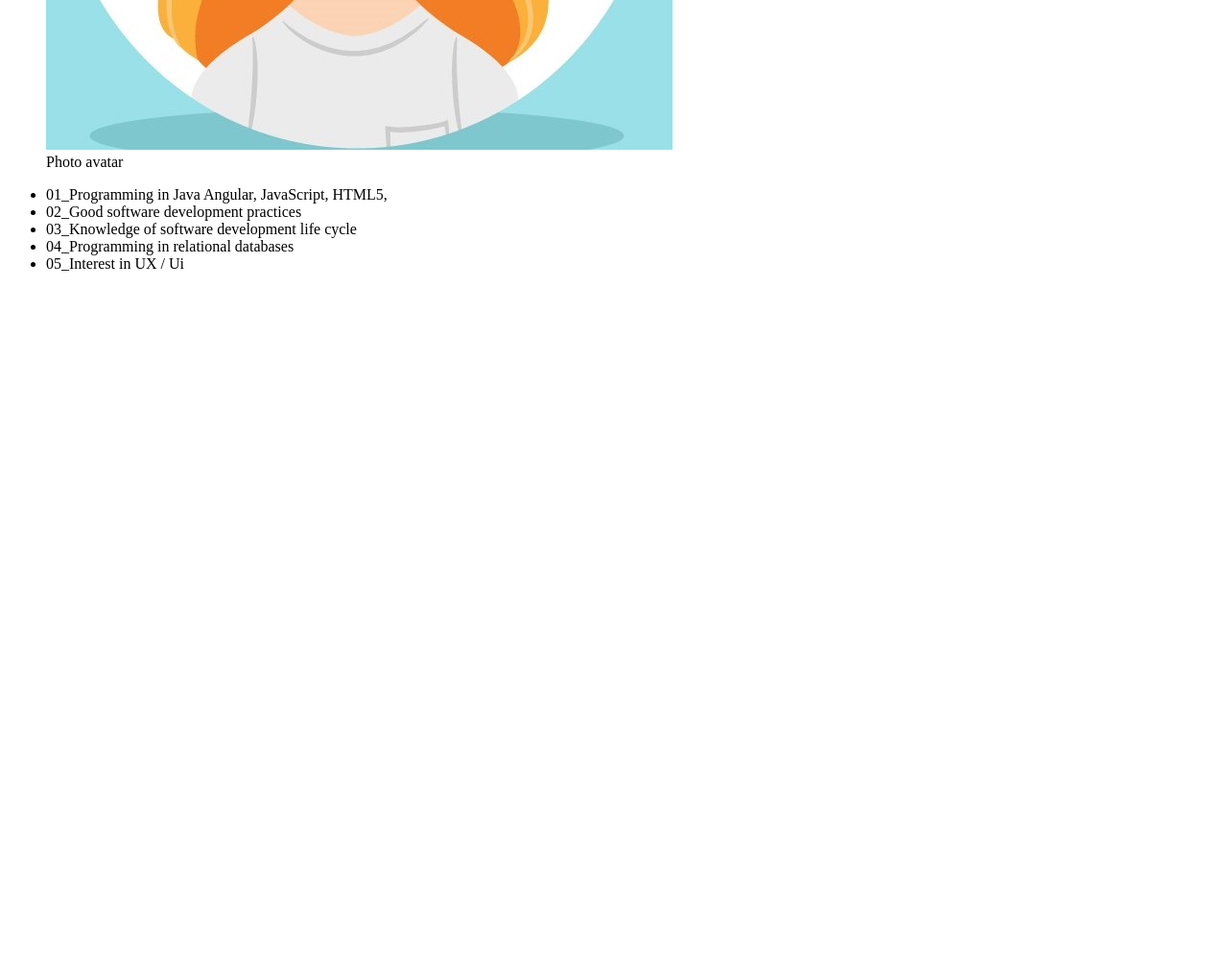
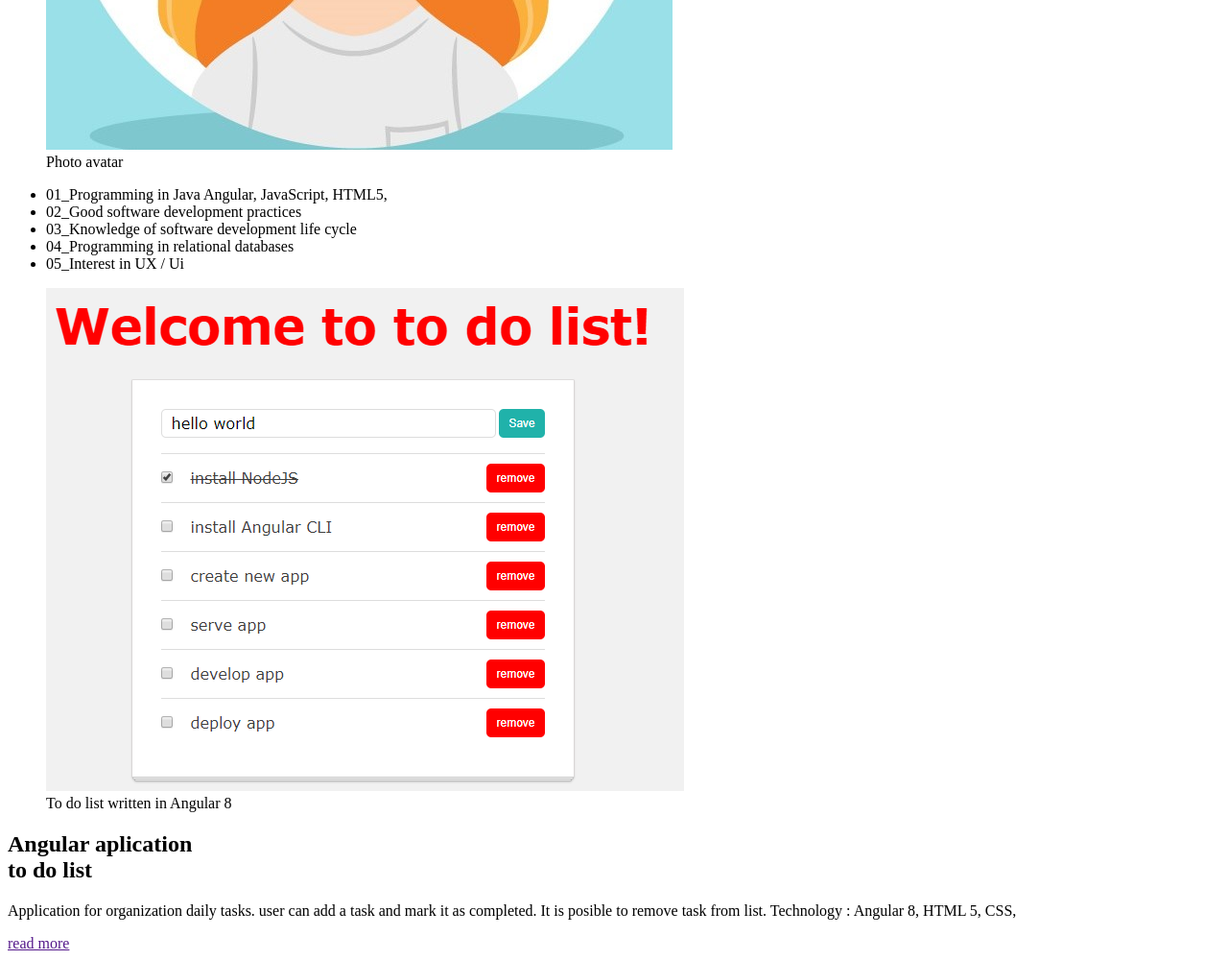
Before and after one commit to aga555/portfolio, a plain HTML site: page index.html in a window 1280 px wide. Shown: the part 851-1851 px from the top of the page at 96% size. Before the commit the page ends 1151 px from the top, so only its background shows below. Drawn offline with Linux system fonts and the light colour scheme.

Commit message:
#section project 1 to do list

```diff
--- a/index.html
+++ b/index.html
@@ -35,6 +35,7 @@
     </figure>
 </header>
 <section>
+
     <ul>
         <li> 01_Programming in Java Angular, JavaScript, HTML5,</li>
         <li> 02_Good software development practices</li>
@@ -43,5 +44,21 @@
         <li> 05_Interest in UX / Ui</li>
     </ul>
 </section>
+<section>
+    <!--Project1-->
+    <figure>
+        <img src="img/toDolist.png" alt="toDo"/>
+        <figcaption>To do  list written in Angular 8 </figcaption>
+    </figure>
+<h2> Angular aplication <br>
+    to do list </h2>
+    <p>
+        Application   for  organization daily tasks. user  can add a task and mark it  as completed. It is posible to remove task from list.
+        Technology : Angular 8, HTML 5, CSS,
+    </p>
+    <a href=""> read more</a>
+
+</section>
+
 </body>
 </html>
```
Also changed, not shown: img/kodilla.png (added), img/toDolist.png (added), 1 other file.
